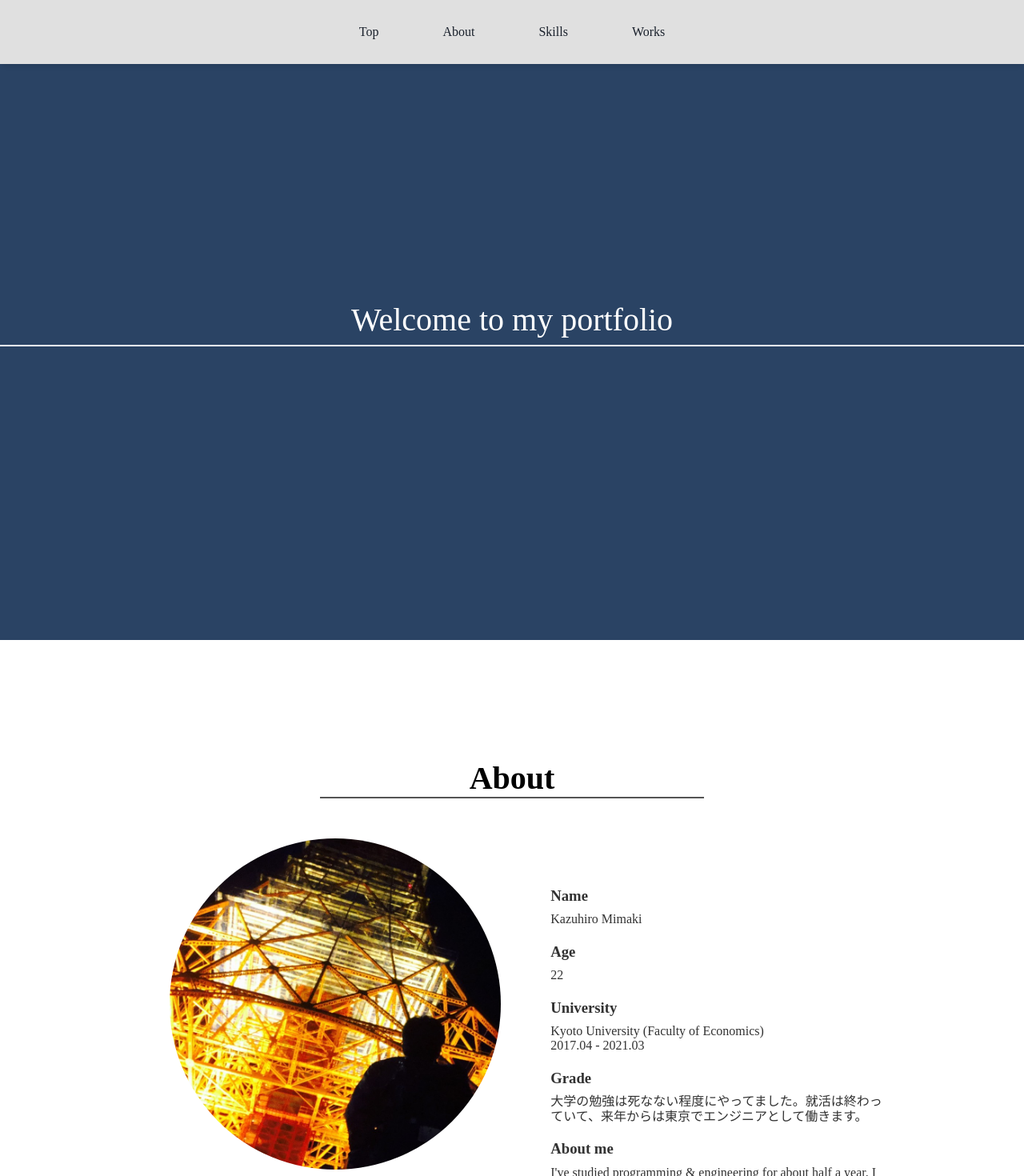
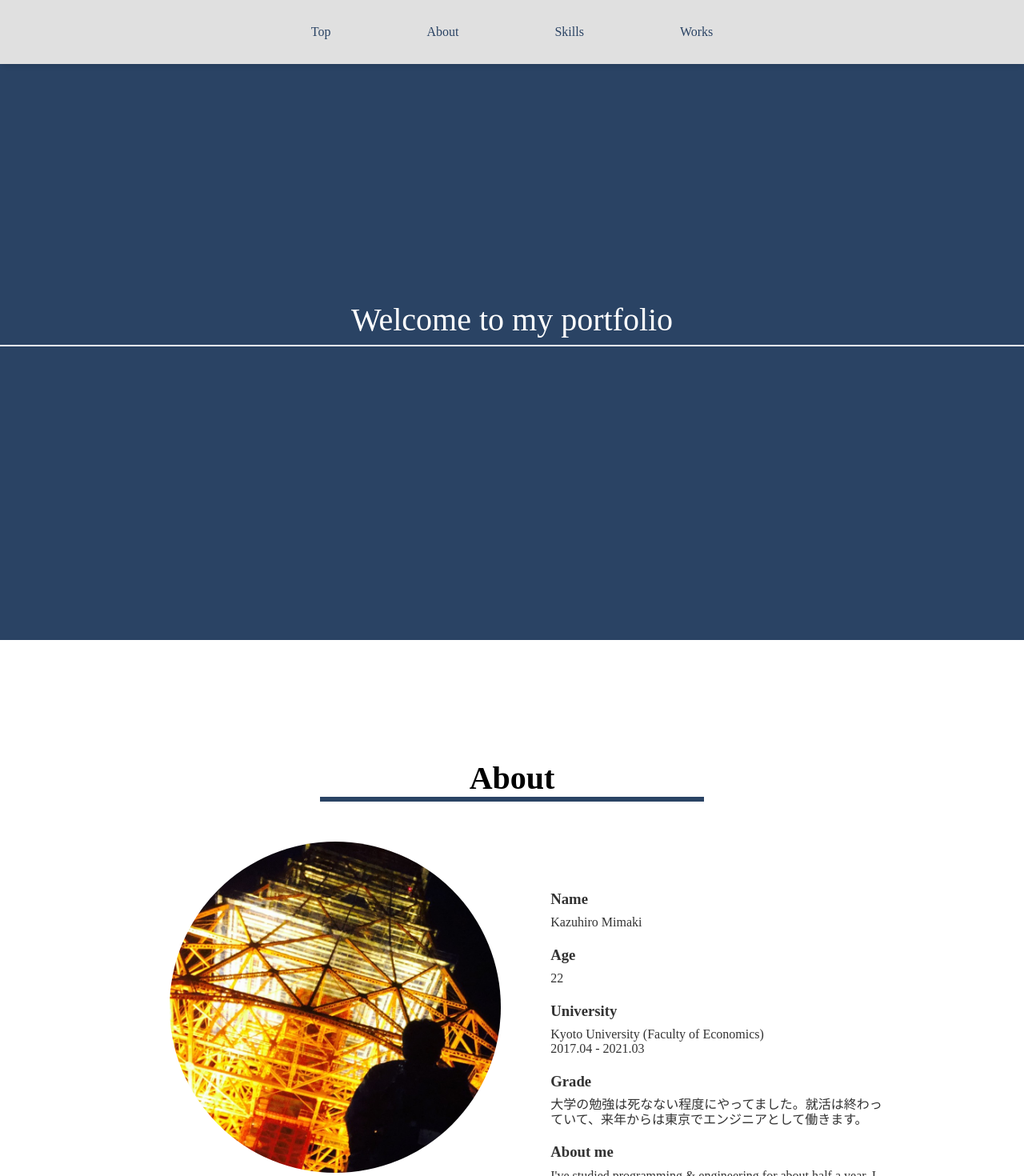
Before and after one commit to Kazuhiro-Mimaki/My-Portfolio, a Vue app: page / in a window 1280 px wide. Shown: the top 1470 px of the page at 80% size. Built offline with nearby package versions, Linux system fonts and the light colour scheme.

Commit message:
fix header

```diff
--- a/src/components/atoms/HeaderNav/Component.vue
+++ b/src/components/atoms/HeaderNav/Component.vue
@@ -13,16 +13,18 @@
   padding-left: 0;
 
   .nav_list {
+    padding: 10px 20px;
     margin: 0 40px;
     list-style: none;
+    border-radius: 8px;
 
     &:hover {
       cursor: pointer;
-      border-bottom: solid 1px #000;
+      background: rgba(255, 255, 255, 0.3);
     }
 
     a {
-      color: color(dark, primary);
+      color: color(dark, base);
       text-decoration: none;
     }
   }
--- a/src/components/atoms/SectionTitle/Component.vue
+++ b/src/components/atoms/SectionTitle/Component.vue
@@ -18,7 +18,7 @@ export default defineComponent({
   margin: 0 auto 50px;
   font-size: 40px;
   text-align: center;
-  border-bottom: solid 2px #555;
+  border-bottom: solid 6px color(dark, base);
 }
 
 @media screen and (max-width: 480px) {
--- a/src/components/organisms/Header/Component.vue
+++ b/src/components/organisms/Header/Component.vue
@@ -1,5 +1,5 @@
 <script>
-import { defineComponent, reactive } from '@vue/composition-api';
+import { defineComponent } from '@vue/composition-api';
 
 export default defineComponent({
   components: {
```
